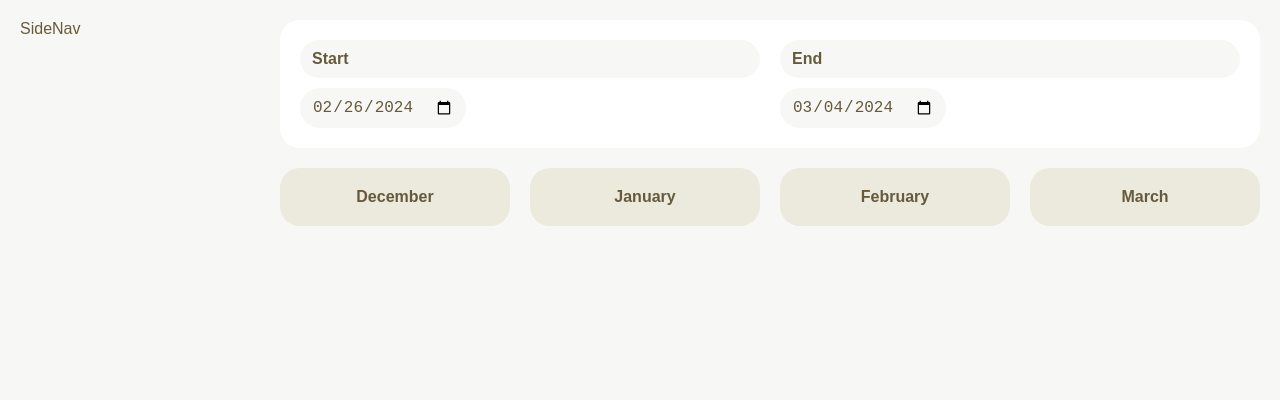
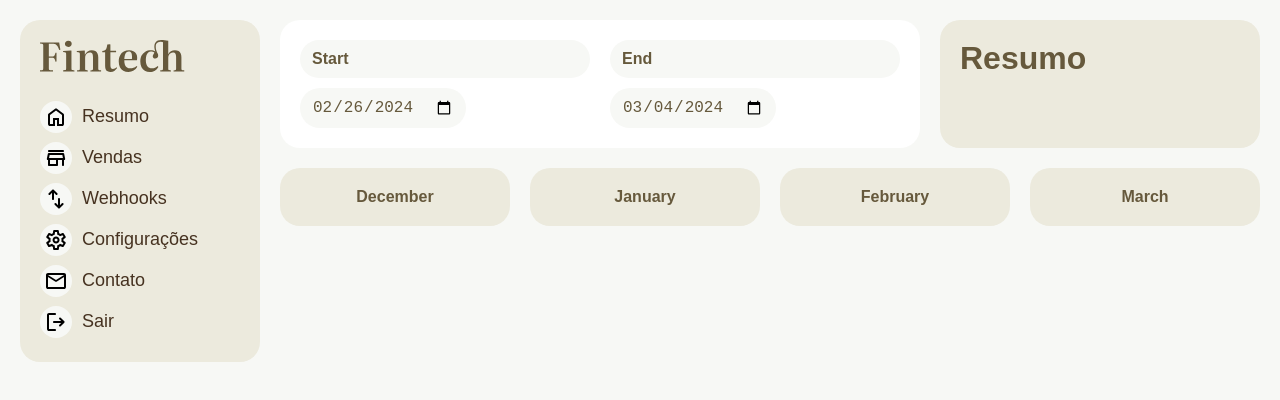
Before and after one commit to sidney-essjr/fintech, a React app: page / in a window 1280 px wide. Shown: the top 400 px of the page. Built offline with nearby package versions, Linux system fonts and the light colour scheme; no server answers; the HTML template or start-up script is replaced by a standard one.

Commit message:
feat: implements the SideNav component

```diff
--- a/src/Style.css
+++ b/src/Style.css
@@ -80,10 +80,42 @@ ul {
   grid-template-columns: 240px auto;
 }
 
-/* sideNav */
+/* sidenav */
 
-.nav {
+.sidenav li {
+  display: flex;
+  align-items: center;
+  gap: var(--gap-s);
+}
 
+.sidenav span {
+  width: 2rem;
+  height: 2rem;
+  background: var(--color-4);
+  display: flex;
+  align-items: center;
+  justify-content: center;
+  border-radius: var(--gap);
+}
+
+.sidenav li a {
+  flex: 1;
+  font-size: 1.125rem;
+  text-decoration: none;
+  color: var(--color-1);
+  padding: var(--gap-s) 0;
+}
+
+.sidenav li:hover span {
+background: var(--color-3);
+}
+
+/* datarange */
+
+.datarange {
+  display: grid;
+  grid-template-columns: 2fr 1fr;
+  gap: var(--gap);
 }
 
 /* resumo */
--- a/src/assets/FintechSVG.tsx
+++ b/src/assets/Fintech.tsx
@@ -1,4 +1,4 @@
-const FintechSVG = ({ title }: { title: string }) => {
+const Fintech = ({ title }: { title: string }) => {
   return (
     <svg
       className="mb"
@@ -15,4 +15,4 @@ const FintechSVG = ({ title }: { title: string }) => {
   );
 };
 
-export default FintechSVG;
+export default Fintech;
--- a/src/components/Header.tsx
+++ b/src/components/Header.tsx
@@ -1,11 +1,14 @@
+import { useState } from "react";
 import DataRange from "./DataRange";
 import MonthHeader from "./MonthHeader";
 
 export default function Header() {
+  const [title, setTitle] = useState("Resumo")
   return (
     <header className="mb">
-      <div className="mb">
+      <div className="datarange mb">
         <DataRange />
+        <h1 className="box bg-3">{title}</h1>
       </div>
       <MonthHeader />
     </header>
--- a/src/components/SideNav.tsx
+++ b/src/components/SideNav.tsx
@@ -1,3 +1,53 @@
+import Fintech from "../assets/Fintech";
+import resumo from "../assets/icons/resumo.svg";
+import vendas from "../assets/icons/vendas.svg";
+import webhooks from "../assets/icons/webhooks.svg";
+import configuracoes from "../assets/icons/configuracoes.svg";
+import contato from "../assets/icons/contato.svg";
+import sair from "../assets/icons/sair.svg";
+
 export default function SideNav() {
-  return <div>SideNav</div>;
+  return (
+    <nav className="sidenav box bg-3">
+      <Fintech title="logo site fintech" />
+      <ul>
+        <li>
+          <span>
+            <img src={resumo} alt="" />
+          </span>
+          <a href="">Resumo</a>
+        </li>
+        <li>
+          <span>
+            <img src={vendas} alt="" />
+          </span>
+          <a href="">Vendas</a>
+        </li>
+        <li>
+          <span>
+            <img src={webhooks} alt="" />
+          </span>
+          <a href="">Webhooks</a>
+        </li>
+        <li>
+          <span>
+            <img src={configuracoes} alt="" />
+          </span>
+          <a href="">Configurações</a>
+        </li>
+        <li>
+          <span>
+            <img src={contato} alt="" />
+          </span>
+          <a href="">Contato</a>
+        </li>
+        <li>
+          <span>
+            <img src={sair} alt="" />
+          </span>
+          <a href="">Sair</a>
+        </li>
+      </ul>
+    </nav>
+  );
 }
```
